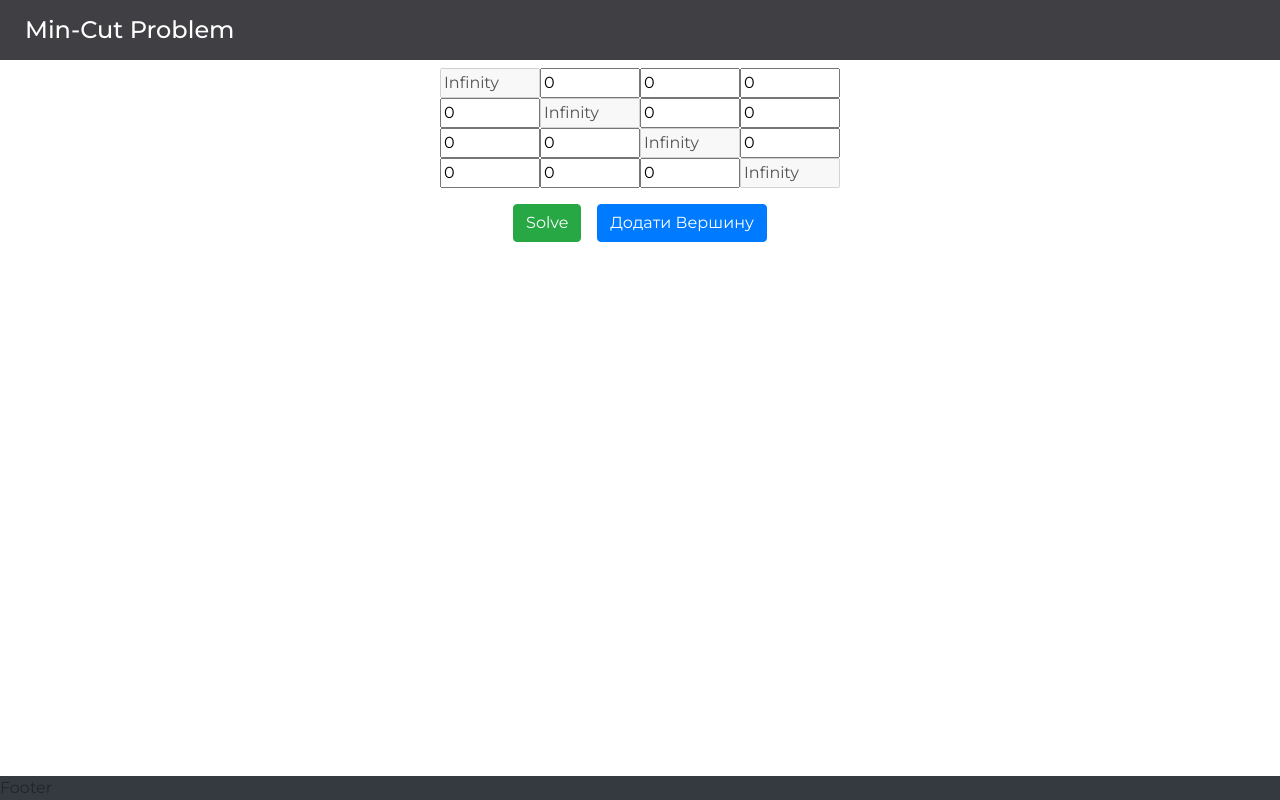
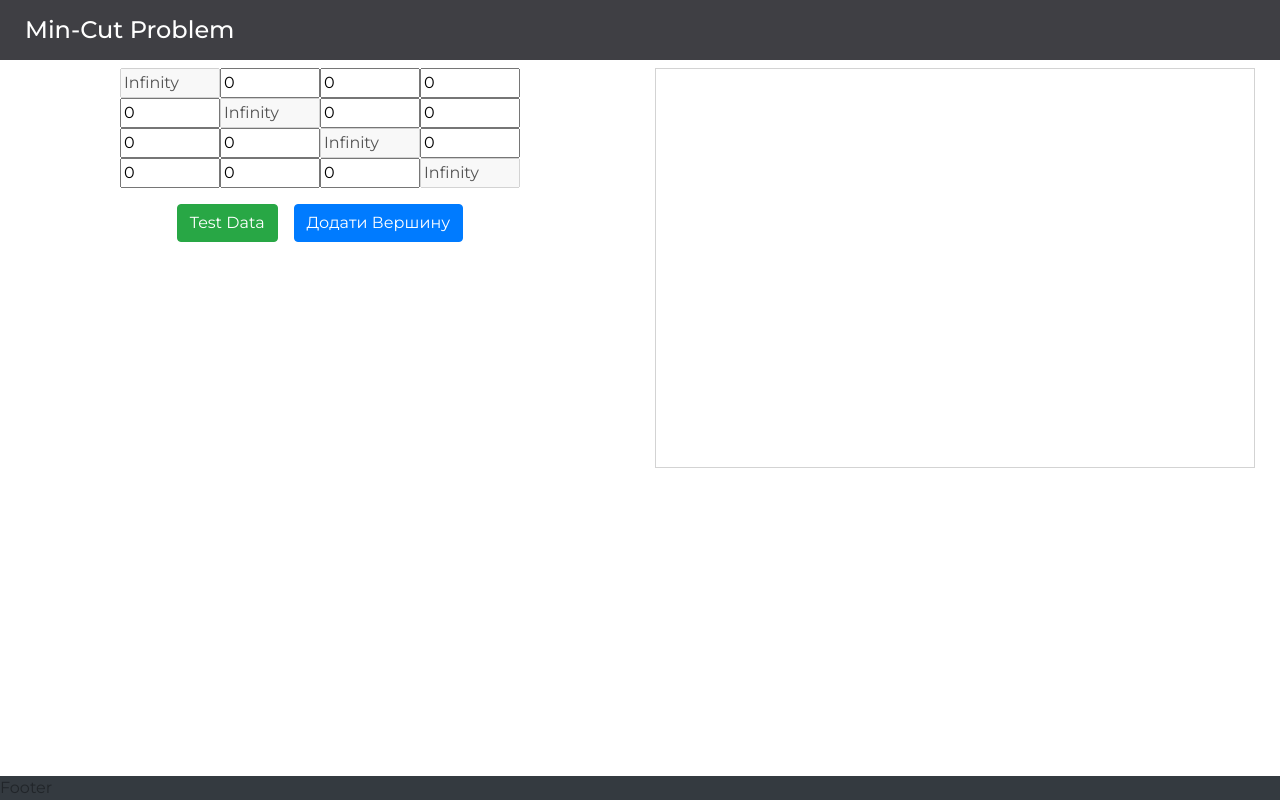
Before and after one commit to EgoTkachenco/Min_Cut_Course_Work, a Vue app: page / in a window 1280 px wide. Built offline with nearby package versions, Linux system fonts and the light colour scheme.

Commit message:
Add graph visualization

```diff
--- a/package.json
+++ b/package.json
@@ -10,6 +10,8 @@
   "dependencies": {
     "bootstrap": "^4.5.0",
     "core-js": "^3.6.4",
+    "d3": "^5.16.0",
+    "vis": "^4.21.0-EOL",
     "vue": "^2.6.11",
     "vue-router": "^3.1.6",
     "vuex": "^3.1.3"
--- a/public/index.html
+++ b/public/index.html
@@ -7,6 +7,7 @@
     <link rel="icon" href="<%= BASE_URL %>favicon.ico">
     <link href="https://fonts.googleapis.com/css2?family=Montserrat:wght@400;500&display=swap" rel="stylesheet">
     <title><%= htmlWebpackPlugin.options.title %></title>
+    <script src="https://visjs.github.io/vis-network/standalone/umd/vis-network.min.js"></script>
   </head>
   <body>
     <noscript>
--- a/src/components/app-graph-input.vue
+++ b/src/components/app-graph-input.vue
@@ -1,40 +1,79 @@
 <template>
-  <div id="graph-input" v-if="graph">
-    <div class="d-flex justify-content-center"
+  <div id="graph-input" class="row" v-if="graph">
+    <div class="col-12 col-md-6">
+      <div
+        class="d-flex justify-content-center"
         v-for="(row, rowIndex) in graph"
         :key="rowIndex">
-      <div v-for="(item, index) in row" :key="index">
-        <input type="text" :disabled="index == rowIndex" v-model="graph[rowIndex][index]" :key="index" />
+        <div
+          v-for="(item, index) in graph[rowIndex]"
+          :key="rowIndex + ' ' + index">
+          <input
+            type="text"
+            :disabled="index == rowIndex"
+            :value="graph[rowIndex][index]"
+            @input="changeWeight(rowIndex, index, $event.target.value)"
+            :key="index"/>
         </div>
       </div>
 
       <div class="d-flex justify-content-center my-3">
-			<button class="btn btn-success mx-2" @click="fillTestData">Solve</button>
-			<button class="btn btn-primary mx-2" @click="addVertex">Додати Вершину</button>
+        <button class="btn btn-success mx-2" @click="fillTestData">
+          Test Data
+        </button>
+        <button class="btn btn-primary mx-2" @click="addVertex">
+          Додати Вершину
+        </button>
+      </div>
+    </div>
+
+    <div class="col-12 col-md-6">
+      <app-visualize :data="graph"></app-visualize>
     </div>
   </div>
 </template>
 
 <script>
+  import Visualize from './app-graph-visualization';
+
   export default {
-    data: () => ({
-      graph: null,
-		}),
+    data: () => ({}),
+    computed: {
+      graph: {
+        get() {
+          return this.$store.state.graph;
+        },
+        set(val) {
+          this.$store.dispatch('setGraph', val);
+        },
+      },
+    },
+    components: {
+      'app-visualize': Visualize,
+    },
     methods: {
       addVertex() {
         this.graph = this.initArray(1 + this.graph.length, true);
       },
       fillTestData() {
-				let testArray  = this.initArray(this.graph.length, false);
-				for (const rowIndex in testArray) {
-					for (const index in testArray[rowIndex]) {
-						if(rowIndex !== index) {
-							testArray[rowIndex][index] = Math.floor(Math.random() * 10);
+        let testArray = this.initArray(this.graph.length, false);
+        for (const row in testArray) {
+          for (const col in testArray[row]) {
+            if (col > row) {
+              let data = Math.floor(Math.random() * 10);
+              testArray[row][col] = data;
+              testArray[col][row] = data;
             }
           }
         }
 
         this.graph = testArray;
+      },
+      changeWeight(row, col, value) {
+        let arr = this.initArray(this.graph.length, true);
+        arr[row][col] = value;
+        arr[col][row] = value;
+        this.graph = arr;
       },
       initArray(size, inited) {
         let arr = new Array(size).fill(0);
@@ -43,8 +82,12 @@
           arr[row] = new Array(size).fill(0);
           for (const col in arr[row]) {
             let data = Infinity;
-						if(col != row) {
-							if (inited && col < this.graph.length && row < this.graph.length) {
+            if (col != row) {
+              if (
+                inited &&
+                col < this.graph.length &&
+                row < this.graph.length
+              ) {
                 data = this.graph[row][col];
               } else {
                 data = 0;
@@ -55,7 +98,7 @@
         }
 
         return arr;
-			}
+      },
     },
     created() {
       this.graph = this.initArray(4, false);
--- /dev/null
+++ b/src/components/app-graph-visualization.vue
@@ -0,0 +1,58 @@
+<template>
+  <div>
+    <div id="mynetwork"></div>
+  </div>
+</template>
+
+<script>
+  import vis from 'vis';
+  export default {
+    props: ['data'],
+    watch: {
+      data(val) {
+        if (val) {
+          this.updateGraph();
+        }
+      },
+    },
+    methods: {
+      updateGraph() {
+        let nodes = [];
+        for (const key in this.data) {
+          nodes.push({ id: String(Number(key) + 1), label: String(Number(key) + 1) });
+        }
+
+        let edges = [];
+
+        for (const row in this.data) {
+          for (const col in this.data[row]) {
+            if (col > row && Number(this.data[row][col]) !== 0) {
+              edges.push({
+                from: String(Number(row) + 1),
+                to: String(Number(col) + 1),
+                label: String(this.data[row][col]),
+                font: { align: 'middle' },
+              });
+            }
+          }
+        }
+        // create a network
+        var container = document.getElementById('mynetwork');
+        var data = {
+          nodes: nodes,
+          edges: edges,
+        };
+        var options = { physics: false };
+        new vis.Network(container, data, options);
+      },
+    },
+  };
+</script>
+
+<style scoped>
+  #mynetwork {
+    width: 600px;
+    height: 400px;
+    border: 1px solid lightgray;
+  }
+</style>
--- a/src/store/index.js
+++ b/src/store/index.js
@@ -5,10 +5,17 @@ Vue.use(Vuex)
 
 export default new Vuex.Store({
   state: {
+    graph: null
   },
   mutations: {
+    'SET_GRAPH' (state, payload) {
+      state.graph = payload
+    }
   },
   actions: {
+    setGraph({commit}, graph) {
+      commit('SET_GRAPH', graph)
+    }
   },
   modules: {
   }
```
Also changed, not shown: 1 other file (tests, documents, lock files or other folders). Lines whose indentation alone changed are shown as unchanged.
